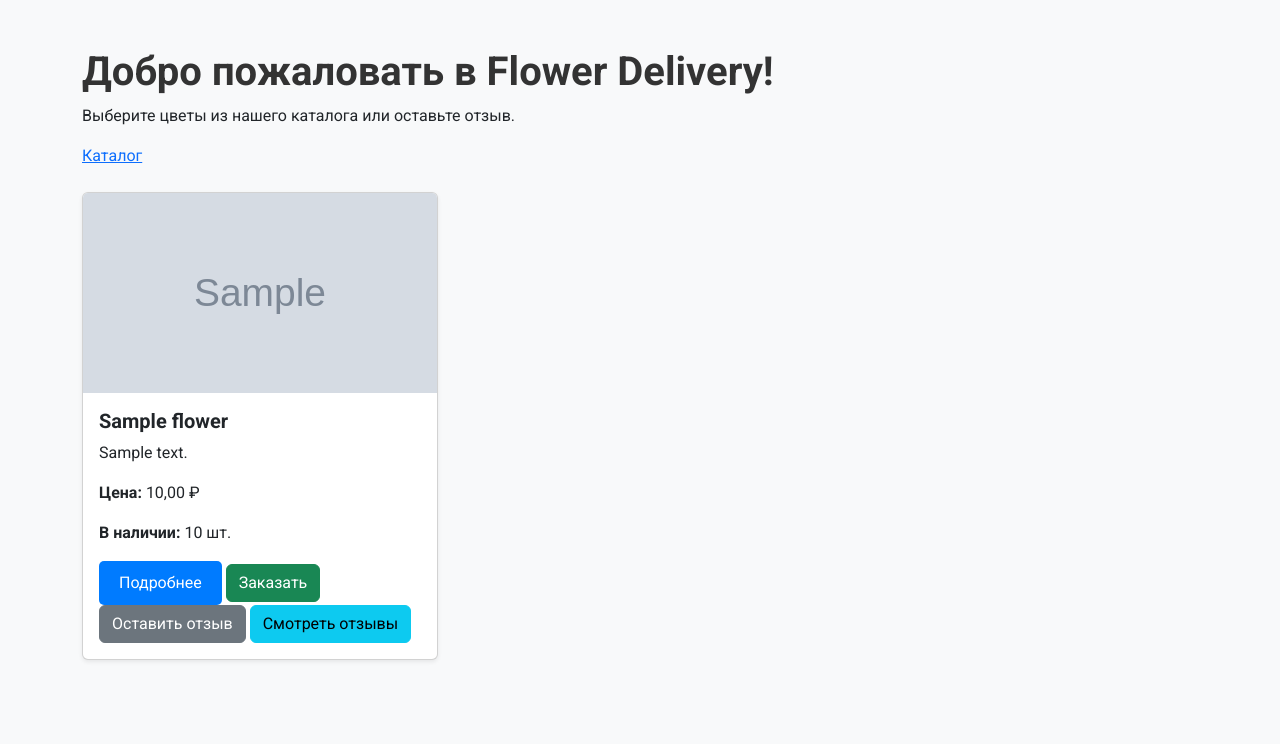
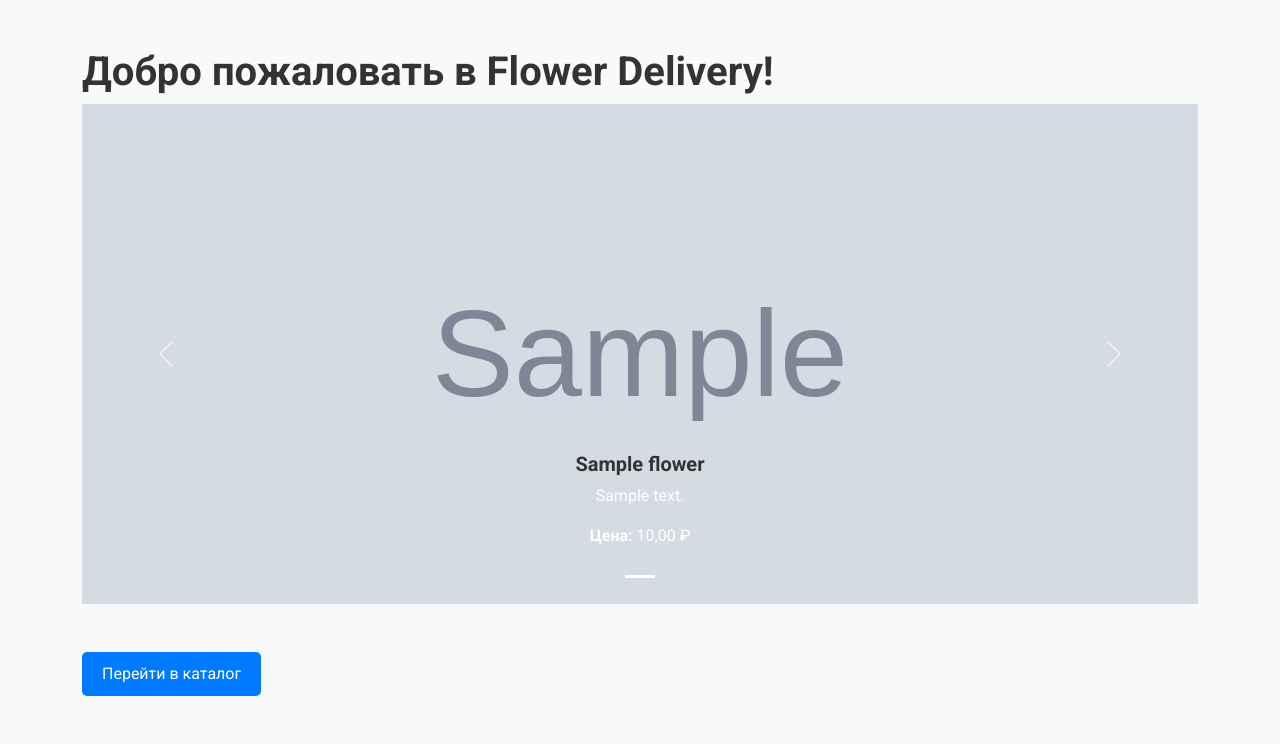
Before and after one commit to ANVod/flower_delivery, a Django app: page / in a window 1280 px wide. Shown: the part 56-800 px from the top of the page. Run offline with Django 5.2, Linux system fonts and the light colour scheme; tables that the repository leaves empty hold one stand-in row (values such as "Sample post"); grey boxes marked "Sample" are stand-in pictures.

Commit message:
add carisell
Добавлена карусель на главную страницу.

```diff
--- a/flower_delivery/main/views.py
+++ b/flower_delivery/main/views.py
@@ -4,4 +4,4 @@ from catalog.models import Flower
 def index(request):
     # Фильтруем цветы по критерию распродажи или новинок сезона
     flowers = Flower.objects.filter(is_on_sale=True)  # Добавьте поле в модели для распродаж или новинок
-    return render(request, 'main/index.html', {'flowers': flowers})
+    return render(request, 'index.html', {'flowers': flowers})
--- a/flower_delivery/static/css/styles.css
+++ b/flower_delivery/static/css/styles.css
@@ -52,6 +52,12 @@ h1, h2, h3, h4, h5 {
     margin: 0;
 }
 
+/* Стили для карусели */
+.carousel-item img {
+    max-height: 500px;
+    object-fit: cover;
+}
+
 /* Медиа-запросы для адаптивности */
 @media (max-width: 768px) {
     .navbar-nav {
--- a/flower_delivery/templates/index.html
+++ b/flower_delivery/templates/index.html
@@ -2,26 +2,33 @@
 
 {% block content %}
   <h1>Добро пожаловать в Flower Delivery!</h1>
-  <p>Выберите цветы из нашего каталога или оставьте отзыв.</p>
-  <a href="{% url 'catalog:catalog_list' %}">Каталог</a>
-
-  <div class="row mt-4">
-    {% for flower in flowers %}
-    <div class="col-md-4">
-      <div class="card mb-4 shadow-sm">
-        <img src="{{ flower.image.url }}" class="card-img-top" alt="{{ flower.name }}">
-        <div class="card-body">
-          <h5 class="card-title">{{ flower.name }}</h5>
-          <p class="card-text">{{ flower.description }}</p>
+  <div id="carouselExampleIndicators" class="carousel slide" data-bs-ride="carousel">
+    <div class="carousel-indicators">
+      {% for flower in flowers %}
+      <button type="button" data-bs-target="#carouselExampleIndicators" data-bs-slide-to="{{ forloop.counter0 }}" class="{% if forloop.first %}active{% endif %}" aria-current="true" aria-label="Slide {{ forloop.counter }}"></button>
+      {% endfor %}
+    </div>
+    <div class="carousel-inner">
+      {% for flower in flowers %}
+      <div class="carousel-item {% if forloop.first %}active{% endif %}">
+        <img src="{{ flower.image.url }}" class="d-block w-100" alt="{{ flower.name }}">
+        <div class="carousel-caption d-none d-md-block">
+          <h5>{{ flower.name }}</h5>
+          <p>{{ flower.description }}</p>
           <p><strong>Цена:</strong> {{ flower.price }} ₽</p>
-          <p><strong>В наличии:</strong> {{ flower.stock }} шт.</p>
-          <a href="{% url 'catalog:flower_detail' flower.id %}" class="btn btn-primary">Подробнее</a>
-          <a href="{% url 'orders:cart_add' flower.id %}" class="btn btn-success">Заказать</a>
-          <a href="{% url 'reviews:add_review' flower.id %}" class="btn btn-secondary">Оставить отзыв</a>
-          <a href="{% url 'catalog:flower_detail' flower.id %}" class="btn btn-info">Смотреть отзывы</a>
         </div>
       </div>
+      {% endfor %}
     </div>
-    {% endfor %}
+    <button class="carousel-control-prev" type="button" data-bs-target="#carouselExampleIndicators" data-bs-slide="prev">
+      <span class="carousel-control-prev-icon" aria-hidden="true"></span>
+      <span class="visually-hidden">Previous</span>
+    </button>
+    <button class="carousel-control-next" type="button" data-bs-target="#carouselExampleIndicators" data-bs-slide="next">
+      <span class="carousel-control-next-icon" aria-hidden="true"></span>
+      <span class="visually-hidden">Next</span>
+    </button>
   </div>
+
+  <a href="{% url 'catalog:catalog_list' %}" class="btn btn-primary mt-5">Перейти в каталог</a>
 {% endblock %}
```
Also changed, not shown: flower_delivery/catalog/migrations/0003_flower_is_on_sale.py (added).
